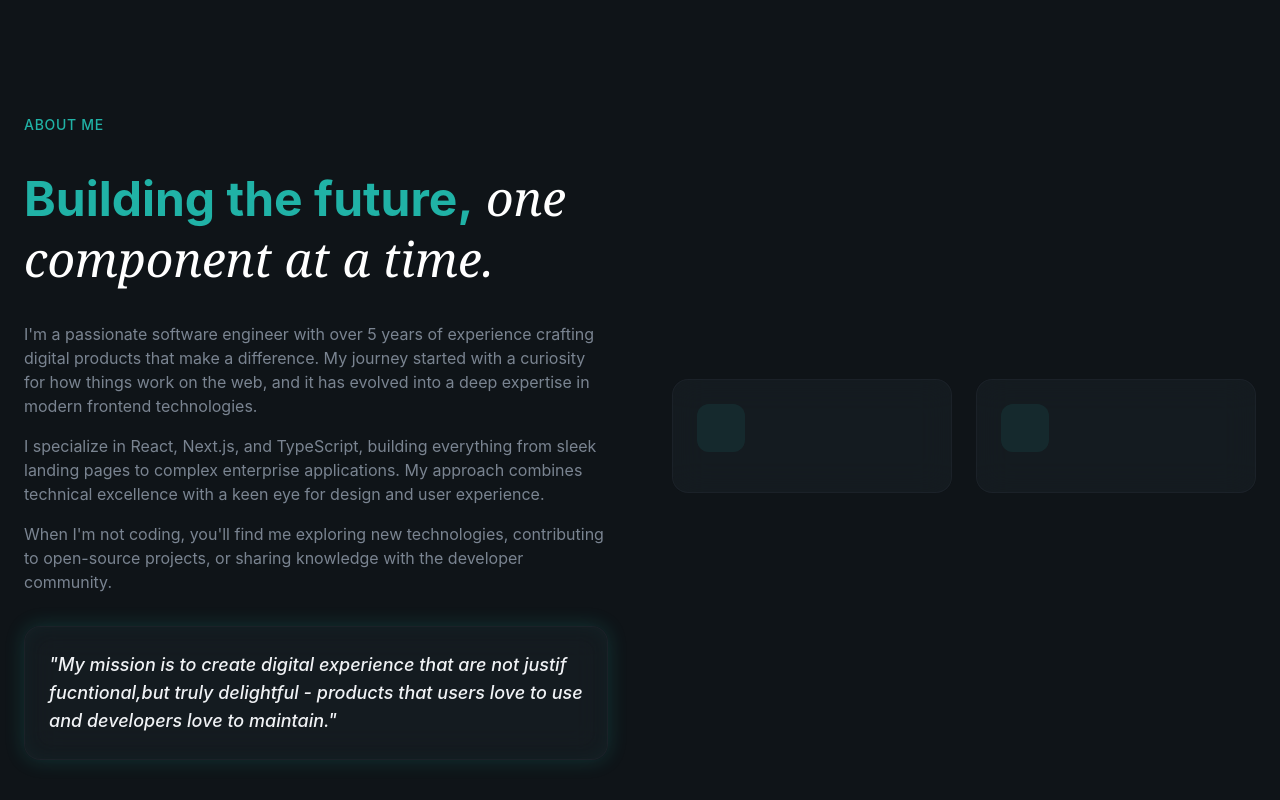
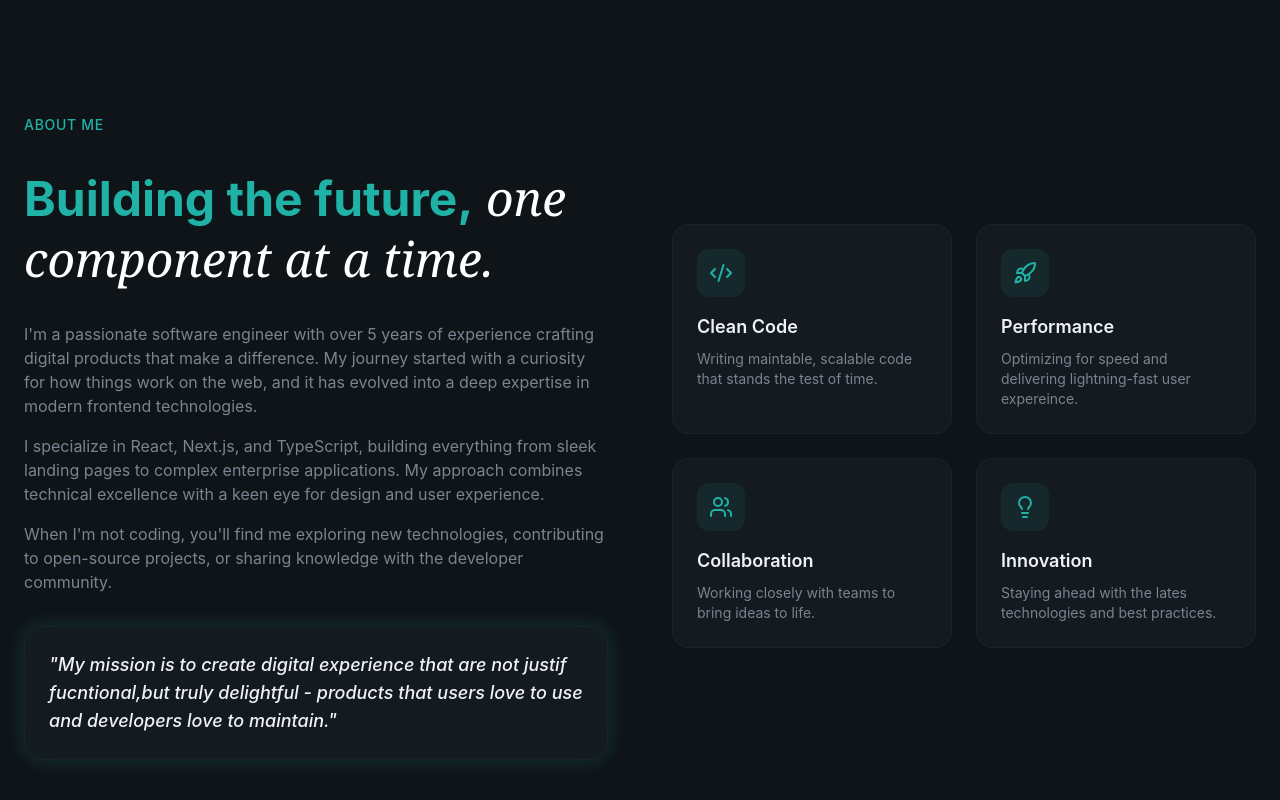
Before and after one commit to Ridzzz0Alam/dev_personal_project, a React (Vite) app: page / in a window 1280 px wide. Shown: the part 1122-1922 px from the top of the page. Built offline with nearby package versions, Linux system fonts and the light colour scheme.

Commit message:
completed the about section

```diff
--- a/src/sections/About.jsx
+++ b/src/sections/About.jsx
@@ -1,4 +1,4 @@
-import { Code2, Rocket } from "lucide-react"
+import { Code2, Lightbulb, Rocket, Users } from "lucide-react"
 
 const highlights = [
     {
@@ -12,7 +12,19 @@ const highlights = [
         title: "Performance",
         description:
             "Optimizing for speed and delivering lightning-fast user expereince."
-    }
+    },
+    {
+        icon: Users,
+        title: "Collaboration",
+        description:
+            "Working closely with teams to bring ideas to life."
+    },
+    {
+        icon: Lightbulb,
+        title: "Innovation",
+        description:
+            "Staying ahead with the lates technologies and best practices."
+    },
 ]
 
 export const About = () =>{
@@ -75,15 +87,17 @@ export const About = () =>{
                         style={{animationDelay: `${(idx + 1) * 100}ms` }}
                         >
                             <div className="w-12 h-12 rounded-xl bg-primary/10 flex items-center justify-center mb-4 hover:bg-primary/20">
-
+                                <item.icon className="w-6 h-6 text-primary"/>
                             </div>
+                            <h3 className="text-lg font-semibold mb-2">{item.title}</h3>
+                            <p className="text-sm text-muted-foreground">
+                                {item.description}
+                            </p>
                         </div>
                     ))}
                 </div>
-
-                </div>
             </div>
-        </section>
-
-    )
-}
+        </div>
+    </section>
+    );
+};
```
